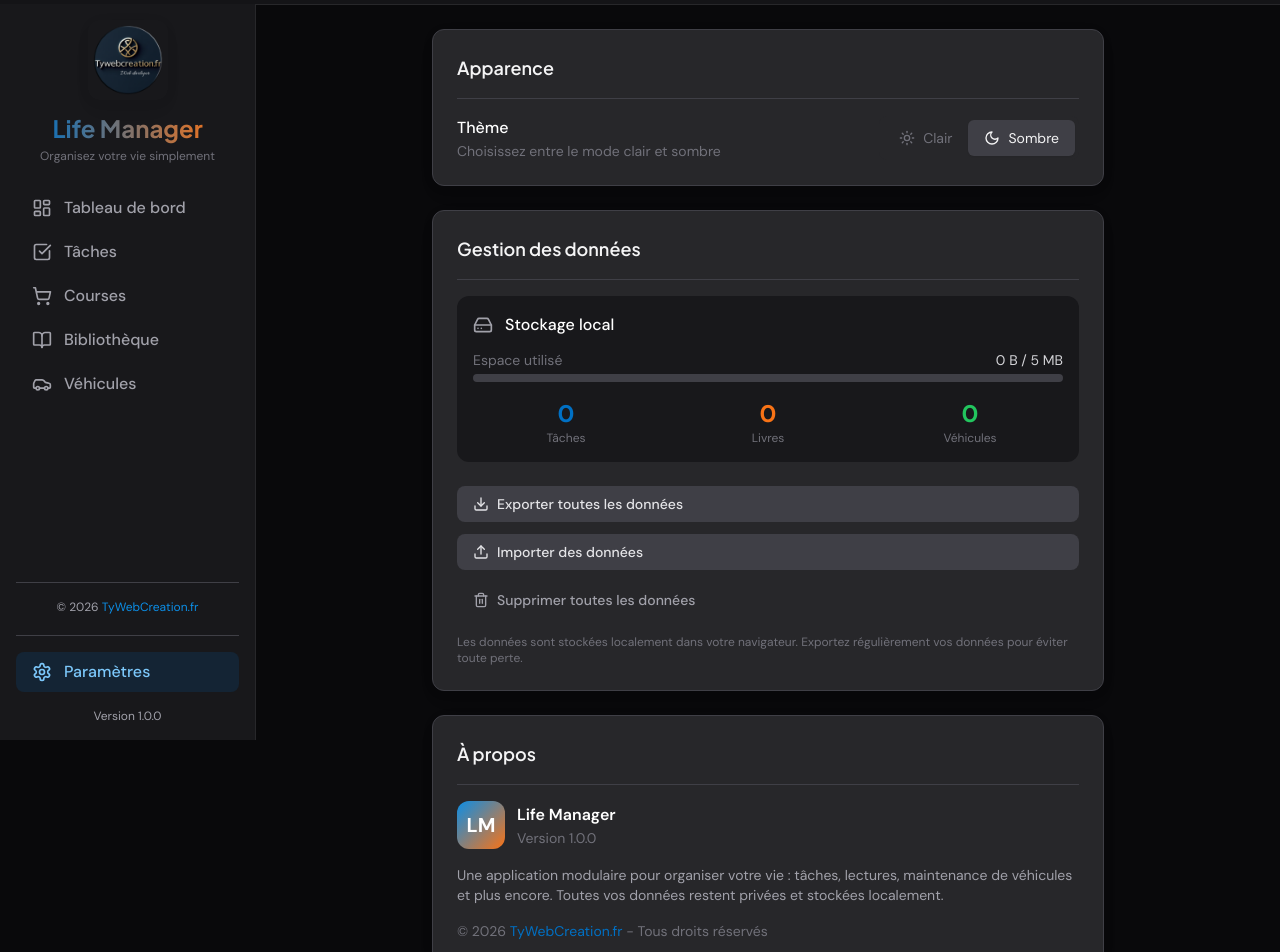
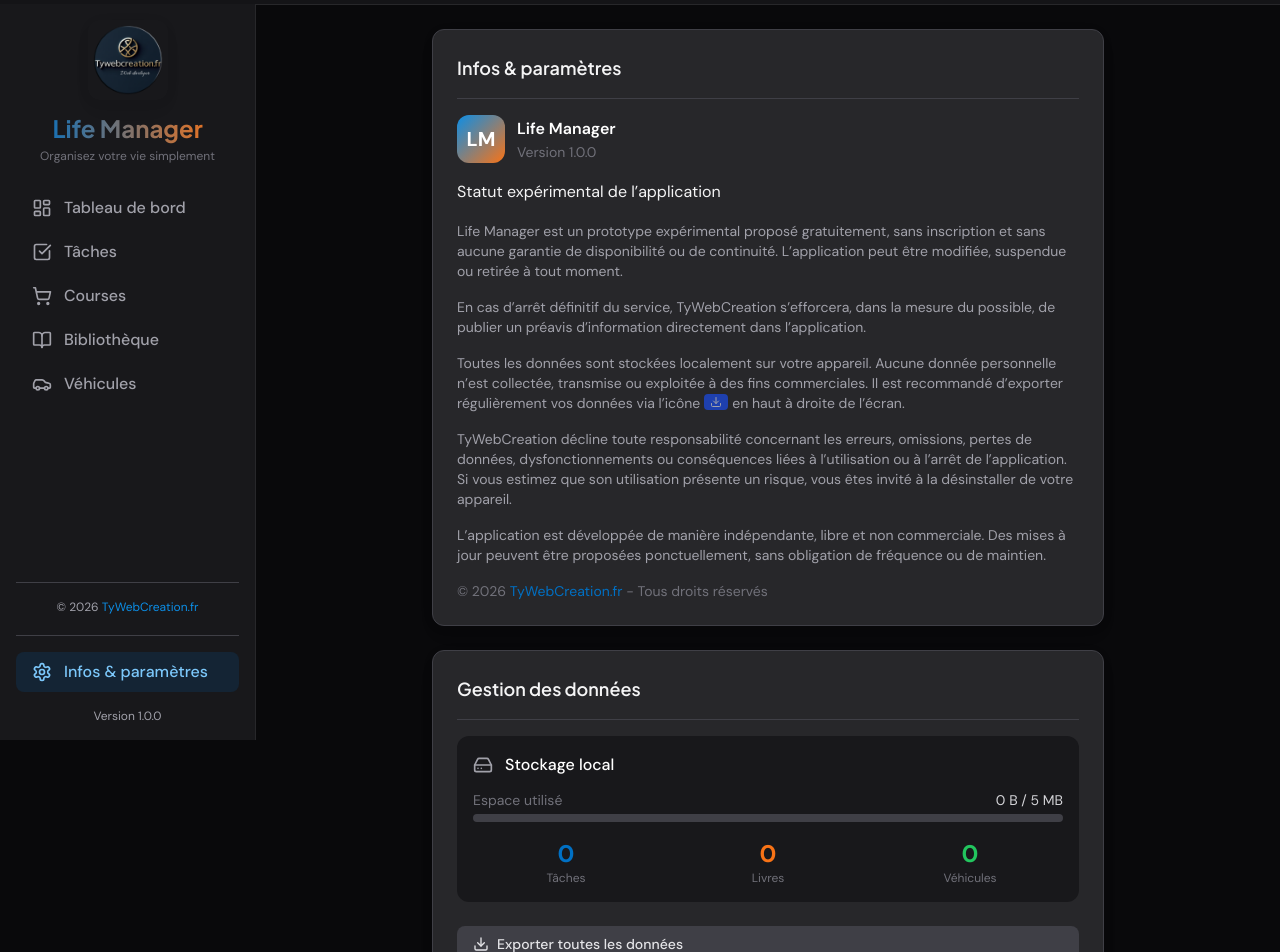
Before and after one commit to rcxdwwm/lifeManager-tywebcreation, a React (Vite) app: page /settings in a window 1280 px wide. Shown: the part 60-1012 px from the top of the page. Built offline with nearby package versions, Linux system fonts and the light colour scheme.

Commit message:
MàJ  infos & paramètres

```diff
--- a/src/components/modules/SettingsPage.jsx
+++ b/src/components/modules/SettingsPage.jsx
@@ -69,45 +69,67 @@
 
   return (
     <div className="max-w-2xl mx-auto space-y-6 animate-fade-in">
-      {/* Apparence */}
+
+
+      {/* Infos & paramètres */}
       <Card>
         <Card.Header>
-          <Card.Title>Apparence</Card.Title>
+          <Card.Title>Infos & paramètres</Card.Title>
         </Card.Header>
 
         <div className="space-y-4">
           <div className="flex items-center justify-between">
-            <div>
-              <p className="font-medium text-surface-900 dark:text-white">Thème</p>
-              <p className="text-sm text-surface-500">
-                Choisissez entre le mode clair et sombre
-              </p>
+            <div className="flex items-center gap-3">
+              <div className="w-12 h-12 bg-gradient-to-br from-primary-500 to-accent-500 rounded-xl flex items-center justify-center">
+                <span className="text-white font-bold text-xl">LM</span>
+              </div>
+              <div>
+                <p className="font-semibold text-surface-900 dark:text-white">
+                  Life Manager
+                </p>
+                <p className="text-sm text-surface-500">Version {APP_VERSION}</p>
+              </div>
             </div>
+          </div>
+          <div>
+            Statut expérimental de l’application
+          </div>
+            <p className="text-sm text-surface-600 dark:text-surface-400">
+            Life Manager est un prototype expérimental proposé gratuitement, sans inscription et sans aucune garantie de disponibilité ou de continuité. L’application peut être modifiée, suspendue ou retirée à tout moment.
+            </p>
 
-            <div className="flex bg-surface-100 dark:bg-surface-800 rounded-lg p-1">
-              <button
-                onClick={() => theme !== 'light' && toggleTheme()}
-                className={`flex items-center gap-2 px-4 py-2 rounded-md transition-colors ${
-                  theme === 'light'
-                    ? 'bg-white dark:bg-surface-700 shadow-sm'
-                    : 'text-surface-500 hover:text-surface-700'
-                }`}
-              >
-                <Sun className="h-4 w-4" />
-                <span className="text-sm">Clair</span>
-              </button>
-              <button
-                onClick={() => theme !== 'dark' && toggleTheme()}
-                className={`flex items-center gap-2 px-4 py-2 rounded-md transition-colors ${
-                  theme === 'dark'
-                    ? 'bg-white dark:bg-surface-700 shadow-sm'
-                    : 'text-surface-500 hover:text-surface-700'
-                }`}
-              >
-                <Moon className="h-4 w-4" />
-                <span className="text-sm">Sombre</span>
-              </button>
-            </div>
+            <p className="text-sm text-surface-600 dark:text-surface-400">
+            En cas d’arrêt définitif du service, TyWebCreation s’efforcera, dans la mesure du possible, de publier un préavis d’information directement dans l’application.
+            </p>
+
+            <p className="text-sm text-surface-600 dark:text-surface-400">
+            Toutes les données sont stockées localement sur votre appareil. Aucune donnée personnelle n’est collectée, transmise ou exploitée à des fins commerciales. Il est recommandé d’exporter régulièrement vos données via l’icône
+            <span className="inline-flex items-center mx-1 px-1.5 py-0.5 bg-blue-100 dark:bg-blue-800 rounded">
+            <Download className="h-3 w-3" />
+            </span>
+            en haut à droite de l’écran.
+            </p>
+
+            <p className="text-sm text-surface-600 dark:text-surface-400">
+            TyWebCreation décline toute responsabilité concernant les erreurs, omissions, pertes de données, dysfonctionnements ou conséquences liées à l’utilisation ou à l’arrêt de l’application. Si vous estimez que son utilisation présente un risque, vous êtes invité à la désinstaller de votre appareil.
+            </p>
+
+            <p className="text-sm text-surface-600 dark:text-surface-400">
+            L’application est développée de manière indépendante, libre et non commerciale. Des mises à jour peuvent être proposées ponctuellement, sans obligation de fréquence ou de maintien.
+            </p>
+
+
+          <div className="text-sm text-surface-500">
+            <span>© {new Date().getFullYear()} </span>
+            <a
+              href="https://tywebcreation.fr"
+              target="_blank"
+              rel="noopener noreferrer"
+              className="text-primary-600 hover:text-primary-700 hover:underline"
+            >
+              TyWebCreation.fr
+            </a>
+            <span> - Tous droits réservés</span>
           </div>
         </div>
       </Card>
@@ -200,47 +222,49 @@
         </p>
       </Card>
 
-      {/* À propos */}
+      {/* Apparence */}
       <Card>
         <Card.Header>
-          <Card.Title>À propos</Card.Title>
+          <Card.Title>Apparence</Card.Title>
         </Card.Header>
 
         <div className="space-y-4">
           <div className="flex items-center justify-between">
-            <div className="flex items-center gap-3">
-              <div className="w-12 h-12 bg-gradient-to-br from-primary-500 to-accent-500 rounded-xl flex items-center justify-center">
-                <span className="text-white font-bold text-xl">LM</span>
-              </div>
-              <div>
-                <p className="font-semibold text-surface-900 dark:text-white">
-                  Life Manager
-                </p>
-                <p className="text-sm text-surface-500">Version {APP_VERSION}</p>
-              </div>
+            <div>
+              <p className="font-medium text-surface-900 dark:text-white">Thème</p>
+              <p className="text-sm text-surface-500">
+                Choisissez entre le mode clair et sombre
+              </p>
             </div>
-          </div>
 
-          <p className="text-sm text-surface-600 dark:text-surface-400">
-            Une application modulaire pour organiser votre vie : tâches, lectures,
-            maintenance de véhicules et plus encore. Toutes vos données restent
-            privées et stockées localement.
-          </p>
-
-          <div className="text-sm text-surface-500">
-            <span>© {new Date().getFullYear()} </span>
-            <a
-              href="https://tywebcreation.fr"
-              target="_blank"
-              rel="noopener noreferrer"
-              className="text-primary-600 hover:text-primary-700 hover:underline"
-            >
-              TyWebCreation.fr
-            </a>
-            <span> - Tous droits réservés</span>
+            <div className="flex bg-surface-100 dark:bg-surface-800 rounded-lg p-1">
+              <button
+                onClick={() => theme !== 'light' && toggleTheme()}
+                className={`flex items-center gap-2 px-4 py-2 rounded-md transition-colors ${
+                  theme === 'light'
+                    ? 'bg-white dark:bg-surface-700 shadow-sm'
+                    : 'text-surface-500 hover:text-surface-700'
+                }`}
+              >
+                <Sun className="h-4 w-4" />
+                <span className="text-sm">Clair</span>
+              </button>
+              <button
+                onClick={() => theme !== 'dark' && toggleTheme()}
+                className={`flex items-center gap-2 px-4 py-2 rounded-md transition-colors ${
+                  theme === 'dark'
+                    ? 'bg-white dark:bg-surface-700 shadow-sm'
+                    : 'text-surface-500 hover:text-surface-700'
+                }`}
+              >
+                <Moon className="h-4 w-4" />
+                <span className="text-sm">Sombre</span>
+              </button>
+            </div>
           </div>
         </div>
       </Card>
+
 
       {/* Confirmation de suppression */}
       <ConfirmDialog
--- a/src/config/modules.js
+++ b/src/config/modules.js
@@ -69,7 +69,7 @@
   },
   settings: {
     id: 'settings',
-    name: 'Paramètres',
+    name: 'Infos & paramètres',
     description: "Configuration de l'application",
     icon: Settings,
     path: '/settings',
```
